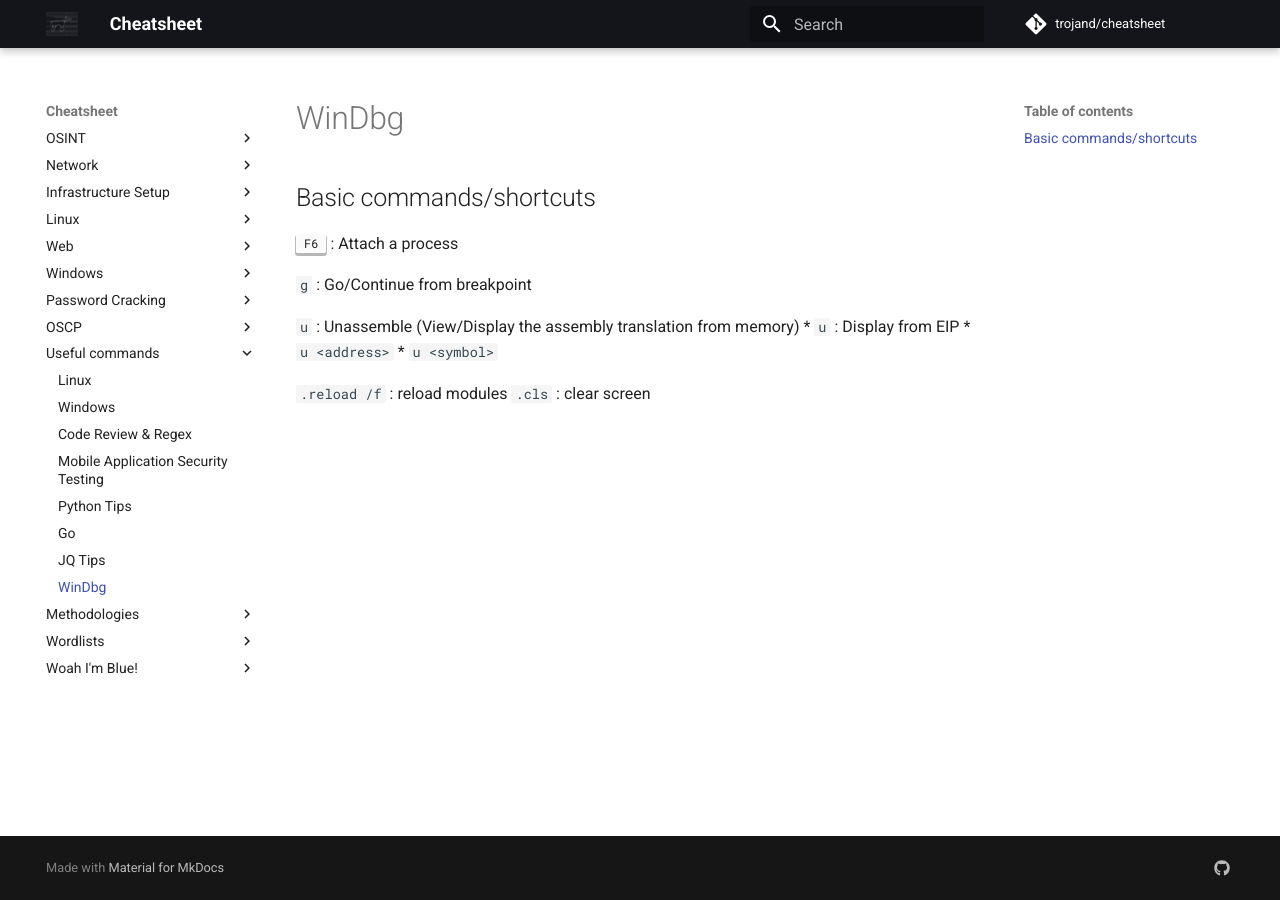
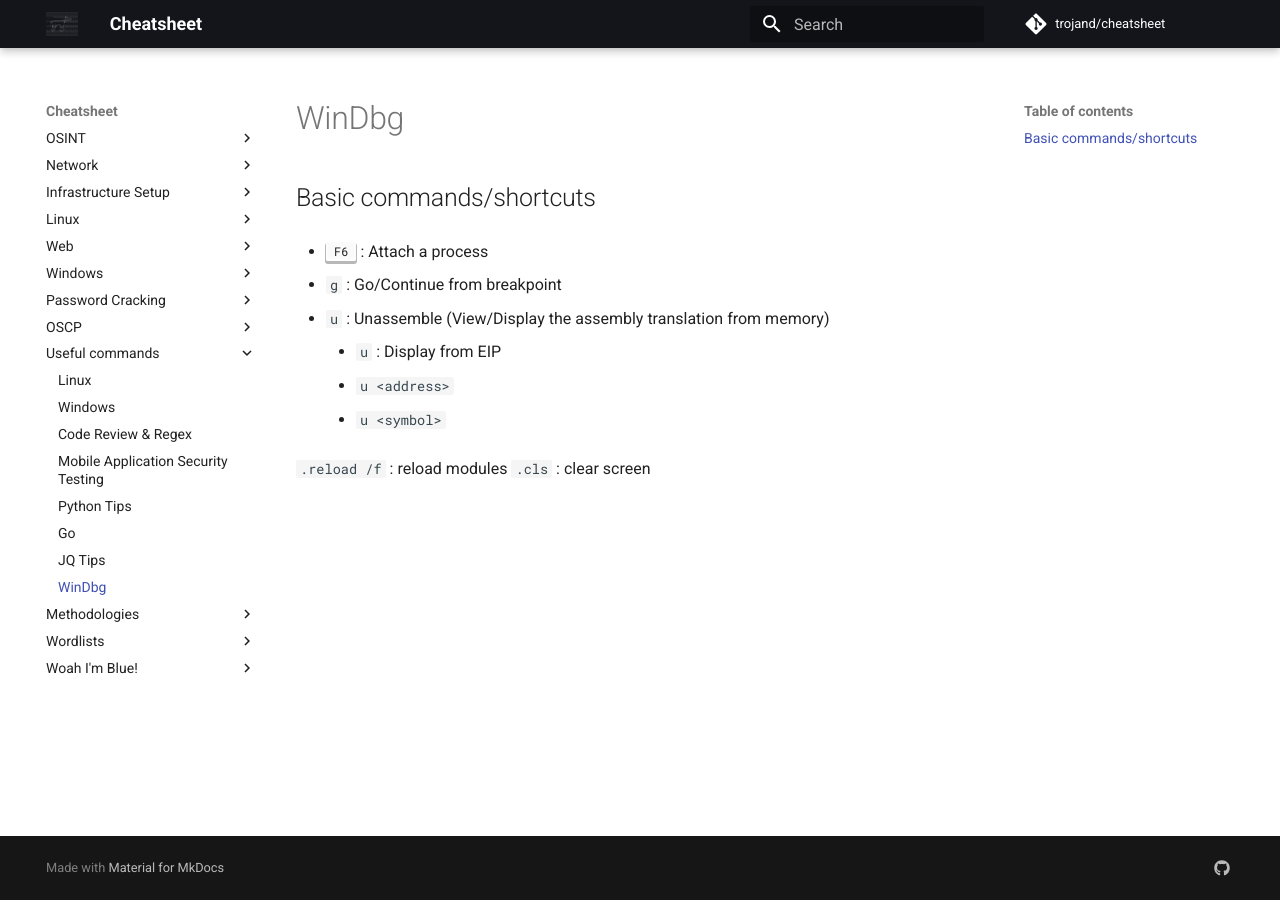
Before and after one commit to trojand/cheatsheet, an MkDocs documentation site: the page built from docs/Useful_Commands/WinDbg.md, in a window 1280 px wide. Built offline with MkDocs 1.6.1 and Material for MkDocs 9.7.7, drawn with Linux system fonts in a browser that asks for light colours; comment, search, counter and statistics services are not loaded.

Commit message:
Update WinDbg.md

```diff
--- a/docs/Useful_Commands/WinDbg.md
+++ b/docs/Useful_Commands/WinDbg.md
@@ -1,14 +1,14 @@
 # WinDbg
 
 ## Basic commands/shortcuts
-++f6++ : Attach a process
+* ++f6++ : Attach a process
 
-`g`  : Go/Continue from breakpoint
+* `g`  : Go/Continue from breakpoint
 
-`u` : Unassemble (View/Display the assembly translation from memory)
-     * `u` : Display from EIP
-     * `u <address>`
-     * `u <symbol>`
+* `u` : Unassemble (View/Display the assembly translation from memory)
+    * `u` : Display from EIP
+    * `u <address>`
+    * `u <symbol>`
 
 `.reload /f` : reload modules
 `.cls` : clear screen
```
